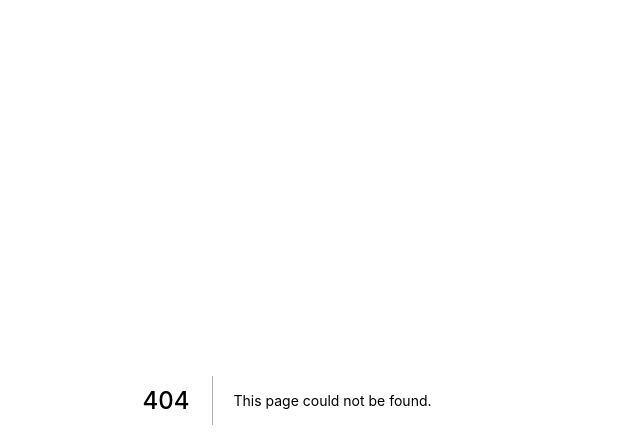
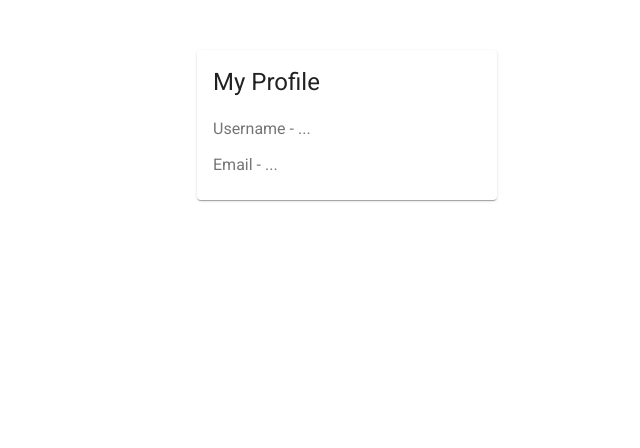
Before and after one commit to andrewldesousa/SmartContractSurvey, a Next.js app in the folder app/: page /myprofile in a window 1280 px wide. Before the commit this address had no page. Shown: the top 448 px of the page, without its empty margins (353-993 px from the left). Built offline with nearby package versions, Linux system fonts and the light colour scheme.

Commit message:
user authentication

```diff
--- a/app/pages/api/submit.js
+++ b/app/pages/api/submit.js
@@ -15,3 +15,5 @@ export const responseSubmit = ()=>{
  *This funciton is where the api call to the backend will be added
  *The function will push the data in json format either for inidual tables for question or
  *as a single json file per responce. */
+
+export default responseSubmit;
--- /dev/null
+++ b/app/pages/myprofile.js
@@ -0,0 +1,51 @@
+import React from 'react';
+import { makeStyles } from '@material-ui/core/styles';
+import Card from '@material-ui/core/Card';
+import CardActions from '@material-ui/core/CardActions';
+import CardContent from '@material-ui/core/CardContent';
+import Button from '@material-ui/core/Button';
+import Typography from '@material-ui/core/Typography';
+import Link from "next/link";
+
+const useStyles = makeStyles({
+    root: {
+        height: "150px",
+        width: "300px",
+        marginLeft: "550px",
+        marginTop: "50px"
+    },
+    bullet: {
+        display: 'inline-block',
+        margin: '0 2px',
+        transform: 'scale(0.8)',
+    },
+    title: {
+        fontSize: 14,
+    },
+    pos: {
+        marginBottom: 12,
+    },
+});
+
+export default function SimpleCard() {
+    const classes = useStyles();
+    const bull = <span className={classes.bullet}>•</span>;
+
+    return (
+        <Card className={classes.root}>
+            <CardContent>
+                <Typography variant="h5" component="h2">
+                    My Profile
+                </Typography>
+                <br/>
+                <Typography className={classes.pos} color="textSecondary">
+                    Username - ...
+                </Typography>
+                <Typography className={classes.pos} color="textSecondary">
+                    Email - ...
+                </Typography>
+            </CardContent>
+        </Card>
+
+    );
+}
```
Also changed, not shown: app/components/homeHeader.js (+42 -1 lines), 1 other file (tests, documents, lock files or other folders).
